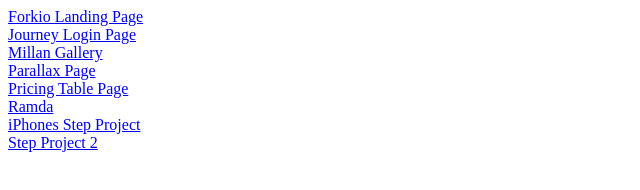
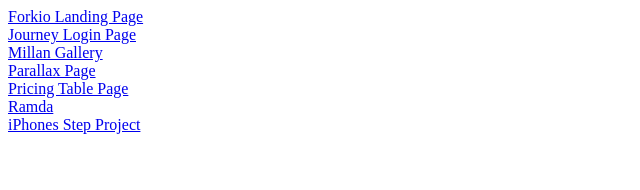
Before and after one commit to olegmikadze/olegmikadze.github.io, a plain HTML site: page index.html in a window 1280 px wide. Shown: the whole page, without its empty margins (0-640 px from the left). Drawn offline with Linux system fonts and the light colour scheme.

Commit message:
index changed

```diff
--- a/index.html
+++ b/index.html
@@ -27,9 +27,6 @@
 <div>
     <a href="https://olegmikadze.github.io/iPhone/">iPhones Step Project</a>
 </div>
-<div>
-    <a href="https://olegmikadze.github.io/StepProject2/">Step Project 2</a>
-</div>
 
 </body>
 </html>
```
